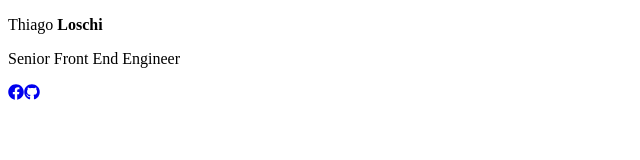
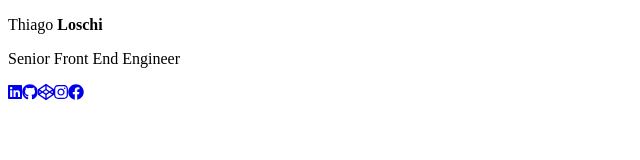
Before and after one commit to thiagoloschi/personal-website-2019, a Gatsby site: page / in a window 1280 px wide. Shown: the full height of the page, 0-640 px from the left. Built offline with nearby package versions, Linux system fonts and the light colour scheme; Gatsby itself is replaced by a stand-in of ours.

Commit message:
Makes it read data from a config.json file
The idea here is to make data easily changeable to whoever wish to use this in the future. By entering their own information, they should see the website reflecting all the changes automagically.

```diff
--- /dev/null
+++ b/src/config.json
@@ -0,0 +1,29 @@
+{
+  "name": {
+    "firstName": "Thiago",
+    "lastName": "Loschi"
+  },
+  "jobTitle": "Senior Front End Engineer",
+  "contacts": [
+    {
+      "name": "linkedin",
+      "url": "https://linkedin.com/in/thiagoloschi"
+    },
+    {
+      "name": "github",
+      "url": "https://github.com/thiagoloschi"
+    },
+    {
+      "name": "codepen",
+      "url": "https://codepen.com/thiagoloschi"
+    },
+    {
+      "name": "instagram",
+      "url": "https://instagram.com/thiagoloschi_"
+    },
+    {
+      "name": "facebook",
+      "url": "https://facebook.com/thiagoloschi"
+    }
+  ]
+}
--- a/src/pages/index.js
+++ b/src/pages/index.js
@@ -1,23 +1,13 @@
 import React from 'react';
+import config from 'config';
 import BusinessCard from 'components/BusinessCard';
 
-const IndexPage = () => (
-  <main>
-    <BusinessCard
-      name={{ firstName: 'Thiago', lastName: 'Loschi' }}
-      jobTitle="Senior Front End Engineer"
-      contacts={[
-        {
-          name: 'facebook',
-          url: 'https://facebook.com/thiagoloschi',
-        },
-        {
-          name: 'github',
-          url: 'https://github.com/thiagoloschi',
-        },
-      ]}
-    />
-  </main>
-);
-
+const IndexPage = () => {
+  const { name, jobTitle, contacts } = config;
+  return (
+    <main>
+      <BusinessCard name={name} jobTitle={jobTitle} contacts={contacts} />
+    </main>
+  );
+};
 export default IndexPage;
```
